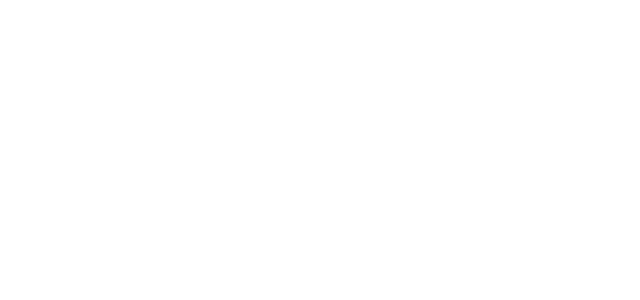
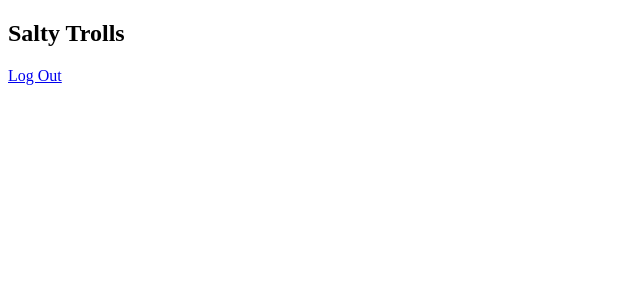
Before and after one commit to Build-Week-Saltiest-Hacker/front-end, a React (Create React App) app in the folder react-app/: page / in a window 1280 px wide. Shown: the top 300 px of the page, without its empty margins (0-640 px from the left). Built offline with nearby package versions, Linux system fonts and the light colour scheme.

Commit message:
<Navbar /> started

```diff
--- a/react-app/public/index.html
+++ b/react-app/public/index.html
@@ -1,23 +1,23 @@
 <!DOCTYPE html>
 <html lang="en">
+
 <head>
   <meta charset="utf-8" />
   <link rel="icon" href="%PUBLIC_URL%/favicon.ico" />
   <meta name="viewport" content="width=device-width, initial-scale=1" />
   <meta name="theme-color" content="#000000" />
-    <meta
-      name="description"
-      content="Web site created using create-react-app"
-    />
+  <meta name="description" content="Web site created using create-react-app" />
   <link rel="apple-touch-icon" href="%PUBLIC_URL%/logo192.png" />
 
   <link rel="manifest" href="%PUBLIC_URL%/manifest.json" />
 
-    <title>React App</title>
+  <title>Saltiest Hacker News Trolls</title>
 </head>
+
 <body>
   <noscript>You need to enable JavaScript to run this app.</noscript>
   <div id="root"></div>
 
 </body>
+
 </html>
--- a/react-app/src/App.js
+++ b/react-app/src/App.js
@@ -1,9 +1,13 @@
 import React from 'react'
 import UserDashboard from './components/UserDashboard'
+import Navbar from './components/Navbar'
 
 function App() {
   return (
-    <UserDashboard />
+    <>
+      <Navbar />
+      <UserDashboard />
+    </>
   )
 }
 
--- /dev/null
+++ b/react-app/src/components/Navbar.js
@@ -0,0 +1,23 @@
+import React from 'react'
+import { Link } from 'react-router-dom'
+import { useLocalStorage } from '../hooks/useLocalStorage'
+
+const Navbar = props => {
+
+    const [username, setUsername] = useLocalStorage('username', null)
+
+    const logOut = () => {
+        window.localStorage.removeItem('username')
+        window.localStorage.removeItem('token')
+    }
+
+    return (
+        <nav>
+            <h2>Salty Trolls</h2>
+            {username && <h2>Welcome, {username}</h2>}
+            <Link onClick={logOut} to="/">{true ? 'Log Out' : 'Log In'}</Link>
+        </nav>
+    )
+}
+
+export default Navbar
--- a/react-app/src/index.js
+++ b/react-app/src/index.js
@@ -1,5 +1,6 @@
 import React from 'react'
 import ReactDOM from 'react-dom'
+import { BrowserRouter as Router } from 'react-router-dom'
 
 //Components
 import App from './App'
@@ -23,8 +24,11 @@ const store = createStore(rootReducer, applyMiddleware(thunk))
 /***************************************************************/
 
 ReactDOM.render(
+
   <Provider store={store}>
-    <App />
+    <Router>
+      <App />
+    </Router>
   </Provider>
   ,
   document.getElementById('root')
```
Lines whose indentation alone changed are shown as unchanged.
